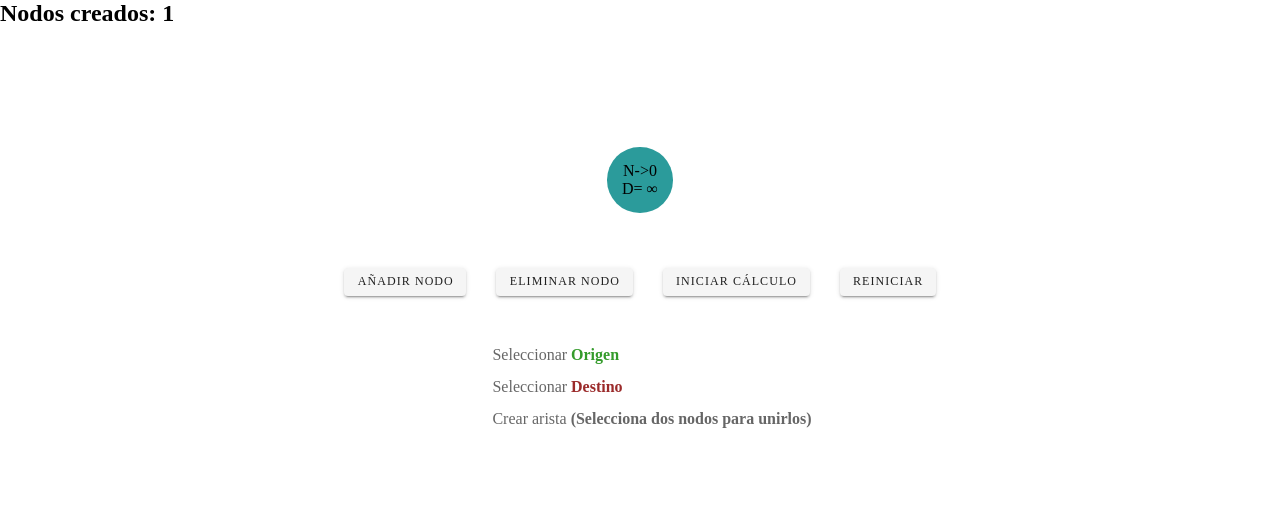
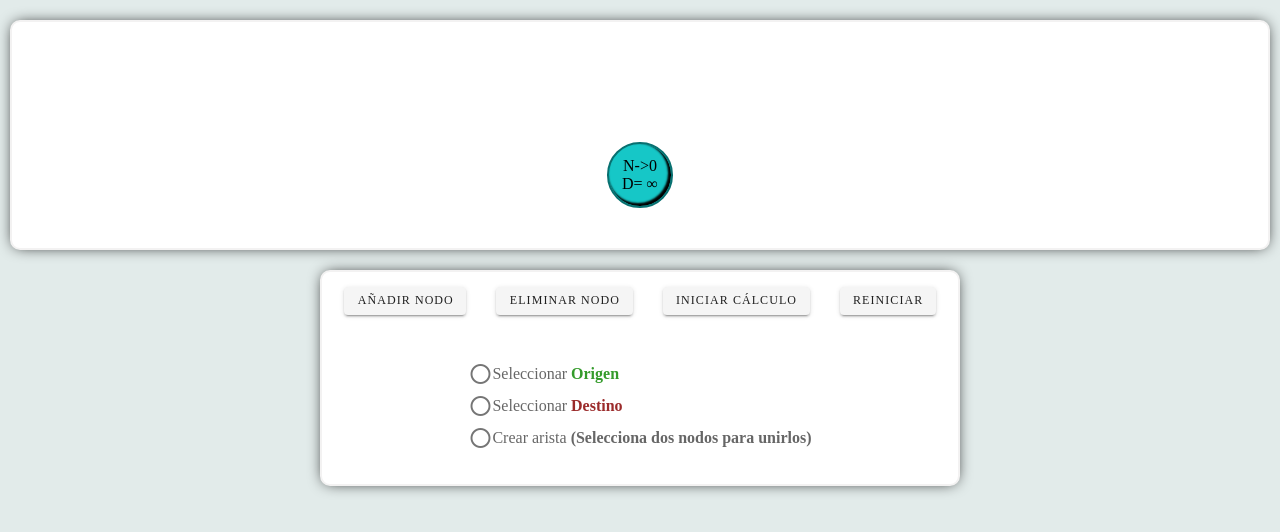
Before and after one commit to chuyalexgt/Dijkstra_Vue2, a Vue app: page / in a window 1280 px wide. Both pictures are taken after a click on the button "AÑADIR NODO". Shown: the top 532 px of the page. Built offline with nearby package versions, Linux system fonts and the light colour scheme.

Commit message:
version 3.0 finalizada

```diff
--- a/package.json
+++ b/package.json
@@ -13,13 +13,14 @@
     "vuex": "^3.4.0"
   },
   "devDependencies": {
+    "@mdi/font": "^5.9.55",
     "@vue/cli-plugin-babel": "~4.5.0",
     "@vue/cli-plugin-vuex": "^4.5.12",
     "@vue/cli-service": "~4.5.0",
     "node-sass": "^4.12.0",
     "sass": "^1.32.13",
     "sass-loader": "^10.2.0",
-    "vue-cli-plugin-vuetify": "^2.3.1",
+    "vue-cli-plugin-vuetify": "~2.4.0",
     "vue-template-compiler": "^2.6.11",
     "vuetify-loader": "^1.7.0"
   },
--- a/src/App.vue
+++ b/src/App.vue
@@ -1,21 +1,22 @@
 <template>
-  <Grafo/>
+  <Grafo />
 </template>
 
 <script>
-import Grafo from './components/Grafo.vue'
+import Grafo from "./components/Grafo.vue";
 
 export default {
-  name: 'App',
+  name: "App",
   components: {
-    Grafo
-  }
-}
+    Grafo,
+  },
+};
 </script>
 
 <style lang="scss">
-body{
-  margin:0px;
+body {
+  background-color: rgb(226, 235, 234);
+  margin: 0px;
 }
 #app {
   font-family: Avenir, Helvetica, Arial, sans-serif;
--- a/src/components/Edge.vue
+++ b/src/components/Edge.vue
@@ -1,7 +1,12 @@
 <template>
   <svg>
-    <line :x1="this.x1" :y1="this.y1" :x2="this.x2" :y2="this.y2"></line>
-    <text class="edge-value" :x="(x2 + x1 + 20) / 2" :y="(y2 + y1 - 20) / 2">
+    <line
+      :x1="this.x1 + 15"
+      :y1="this.y1 + 15"
+      :x2="this.x2 + 15"
+      :y2="this.y2 + 15"
+    ></line>
+    <text class="edge-value" :x="(x2 + x1 + 20) / 2 + 15" :y="(y2 + y1 - 20) / 2 + 15">
       {{ peso }}
     </text>
   </svg>
@@ -30,8 +35,12 @@ export default {
 <style lang="scss" scoped>
 .edge-value {
   stroke-width: 1;
+  transition: all 2s;
 }
 .route line {
   stroke: #3c09f3;
 }
+.route svg {
+  z-index: 1;
+}
 </style>
--- a/src/components/Grafo.vue
+++ b/src/components/Grafo.vue
@@ -1,8 +1,5 @@
 <template>
   <div class="workspace">
-    <div class="node-counter">
-      <h2>Nodos creados: {{ nodosCreados }}</h2>
-    </div>
     <div class="node-container">
       <svg class="connectors">
         <Edge
@@ -40,7 +37,14 @@
           >Iniciar Cálculo</v-btn
         >
         <v-btn class="boton" elevation="2" small @click="reload">Reiniciar</v-btn>
-        <v-snackbar v-model="messageActivator" :timeout="timeout">
+        <v-snackbar
+          v-model="messageActivator"
+          :timeout="timeout"
+          color="blue-grey"
+          absolute
+          rounded="pill"
+          bottom
+        >
           {{ message }}
 
           <template>
@@ -99,6 +103,7 @@ export default {
       "refresh",
       "verificar",
       "closeMessage",
+      "excluirDesconectados",
     ]),
     marcarRuta(id) {
       for (let e of this.grafo) {
@@ -112,6 +117,7 @@ export default {
     Dijkstra() {
       let startpoint;
       this.verificar();
+      this.excluirDesconectados();
       if (!this.readyToCalculate) {
         return;
       }
@@ -126,7 +132,7 @@ export default {
     analizarRuta(nodoActual) {
       let next = [];
       //condicion de corte
-      if (this.visited.length == this.nodosCreados) {
+      if (this.visited.length == this.nodosCreados - this.nodosDesconectados) {
         return;
       }
       // condicion recursiva
@@ -158,6 +164,7 @@ export default {
   computed: {
     ...mapState([
       "nodosCreados",
+      "nodosDesconectados",
       "grafo",
       "edgesToRender",
       "readyToCalculate",
@@ -170,19 +177,34 @@ export default {
 </script>
 
 <style lang="scss">
+@mixin card {
+  background-color: rgb(255, 255, 255);
+  border: 2px solid rgb(243, 242, 242);
+  box-shadow: 0px 0px 15px -4px #000000;
+  border-radius: 10px;
+}
 .workspace {
   width: 100%;
   height: 100%;
+  display: flex;
+  flex-direction: column;
+  align-items: center;
+  background-color: rgb(226, 235, 234);
+}
+.grafo-adm {
+  width: 50%;
+  @include card;
 }
 .node-container {
-  width: 100%;
-  height: 50%;
+  width: calc(100% - 20px);
+  @include card;
   display: flex;
   flex-direction: row;
   flex-wrap: wrap;
   justify-content: space-around;
   box-sizing: border-box;
   position: relative;
+  margin: 20px;
 }
 .connectors {
   position: absolute;
--- a/src/components/Nodo.vue
+++ b/src/components/Nodo.vue
@@ -1,8 +1,20 @@
 <template>
-  <div v-bind:class="{ par: id % 2 == 0 }">
+  <div
+    v-bind:class="{
+      par: id % 2 == 0,
+      desconectado: this.listaNodosDesconectados.includes(this.id),
+    }"
+  >
     <div>
       <div>
-        <button class="node" :id="createId()" @click="task(tool)">
+        <button
+          class="node"
+          :id="createId()"
+          @click="task(tool)"
+          v-bind:class="{
+            selected: (this.edgeData.a == this.id) | (this.edgeData.b == this.id),
+          }"
+        >
           <span>{{ `N->${id}` }}</span>
           <span>{{ `D= ${grafo[id].minDistance}` }}</span>
         </button>
@@ -60,10 +72,10 @@ export default {
   },
   props: ["id", "tool"],
   computed: {
-    ...mapState(["grafo", "edgeData"]),
+    ...mapState(["grafo", "edgeData", "listaNodosDesconectados"]),
   },
   methods: {
-    ...mapMutations(["definirOrigen", "añadirEdge", "definirDestino"]),
+    ...mapMutations(["definirOrigen", "añadirEdge", "definirDestino", "createEdge"]),
     task(tool) {
       if (this.readyToMerge) {
         this.edgeData.valueEdge = parseInt(this.value, 10);
@@ -77,27 +89,21 @@ export default {
       }
       if (tool == "S-O") {
         this.definirOrigen(this.id);
+        this.edgeData.a = undefined;
+        this.edgeData.b = undefined;
         return;
       }
       if (tool == "S-D") {
         this.definirDestino(this.id);
+        this.edgeData.a = undefined;
+        this.edgeData.b = undefined;
         return;
       }
       if (tool == "C-E") {
         this.calculatePosition();
-        if ((this.edgeData.a == undefined) & (this.edgeData.b == undefined)) {
-          this.edgeData.a = this.id;
-          this.edgeData.aPos = this.position;
-          return;
-        }
-        if (
-          (this.edgeData.a != undefined) &
-          (this.edgeData.b == undefined) //
-        ) {
-          this.edgeData.b = this.id;
-          this.edgeData.bPos = this.position;
+        this.createEdge([this.id, this.position]);
+        if ((this.edgeData.a != undefined) & (this.edgeData.b !== undefined)) {
           this.dialog = true;
-          return;
         }
       }
     },
@@ -131,20 +137,46 @@ export default {
   align-items: center;
   justify-self: center;
   justify-content: center;
-  background-color: rgb(43, 155, 155);
+  border: 2px solid rgb(8, 112, 112);
+  box-shadow: inset 2px 2px 2px 1px white;
+  box-shadow: inset -2px -2px 2px 1px black;
+  background-color: rgb(22, 199, 199);
   width: calc(40px + 2vw);
   height: calc(40px + 2vw);
   border-radius: 50%;
   margin: 40px;
+  transition: box-shadow 0.5s;
 }
 .par {
   flex-grow: 2;
   margin-top: 80px;
 }
-.destino button {
+.destino .node {
   background-color: rgb(155, 43, 43);
+  box-shadow: inset -2px -2px 2px 1px white;
+  box-shadow: inset 2px 2px 2px 1px black;
 }
-.origen button {
+.origen .node {
   background-color: rgb(52, 155, 43);
+  box-shadow: inset -2px -2px 2px 1px white;
+  box-shadow: inset 2px 2px 2px 1px black;
+}
+@keyframes pulse {
+  from {
+    box-shadow: 0px 0px 9px -3px rgb(50, 156, 226);
+  }
+
+  to {
+    box-shadow: 0px 0px 25px 1px rgb(50, 156, 226);
+  }
+}
+.selected {
+  animation-duration: 0.5s;
+  animation-name: pulse;
+  animation-iteration-count: infinite;
+  animation-direction: alternate;
+}
+.desconectado {
+  visibility: hidden;
 }
 </style>
--- a/src/plugins/vuetify.js
+++ b/src/plugins/vuetify.js
@@ -1,9 +1,13 @@
 import Vue from 'vue'
-import Vuetify from 'vuetify'
+import Vuetify from 'vuetify/lib/framework'
 import 'vuetify/dist/vuetify.min.css'
+import '@mdi/font/css/materialdesignicons.css'
 
 Vue.use(Vuetify)
 
-const opts = {}
 
-export default new Vuetify(opts)
+export default new Vuetify({
+    icons: {
+        iconfont: 'mdi', // default - only for display purposes
+    },
+})
--- a/src/store/index.js
+++ b/src/store/index.js
@@ -6,6 +6,8 @@ Vue.use(Vuex)
 const store = new Vuex.Store({
   state: {
     nodosCreados: 0,
+    nodosDesconectados: 0,
+    listaNodosDesconectados:[],
     maxNodos: 30,
     readyToCalculate: false,
     message: "",
@@ -156,6 +158,29 @@ const store = new Vuex.Store({
   },
   closeMessage(state){
     state.messageActivator = false
+  },
+  excluirDesconectados(state){
+    for(let nodo of state.grafo){
+      if (nodo.edges.length == 0){
+        state.nodosDesconectados ++;
+        state.listaNodosDesconectados.push(nodo.id)
+      }
+    }
+  },
+  createEdge(state,data){
+    if ((state.edgeData.a == undefined) & (state.edgeData.b == undefined)) {
+      state.edgeData.a = data[0];
+      state.edgeData.aPos = data[1];
+      return ;
+    }
+    if (
+      (state.edgeData.a != undefined) &
+      (state.edgeData.b == undefined) //
+    ) {
+      state.edgeData.b = data[0];
+      state.edgeData.bPos = data[1];
+      return ;
+    }
   }
   },
 
```
Also changed, not shown: 1 other file (tests, documents, lock files or other folders).
